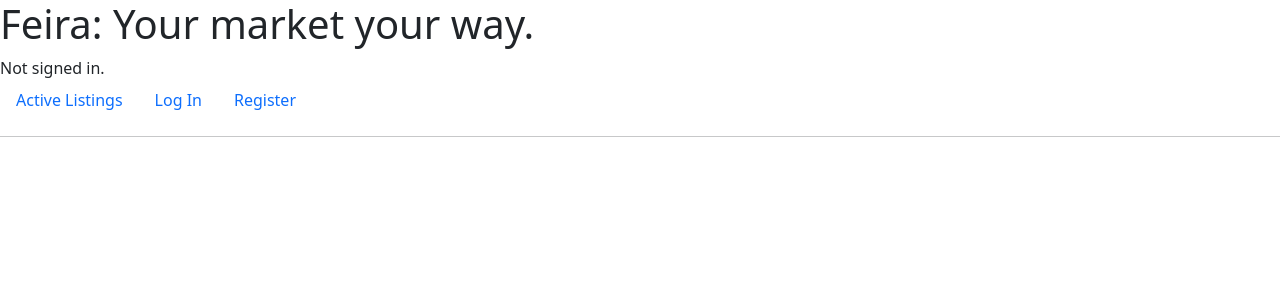
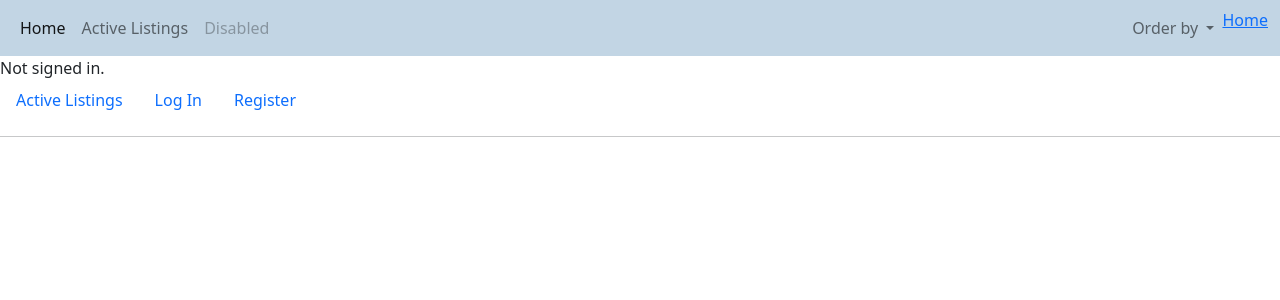
Before and after one commit to fmstam/feira, a Django app: page / in a window 1280 px wide. Shown: the top 300 px of the page. Run offline with Django 3.2, Linux system fonts and the light colour scheme.

Commit message:
working on layout

```diff
--- a/feira/templates/layout.html
+++ b/feira/templates/layout.html
@@ -9,11 +9,61 @@
         <meta charset="utf-8">
         <meta name="viewport" content="width=device-width, initial-scale=1.0">
         <!--Bootstrap CSS-->
-        <link rel="stylesheet" <link href="https://cdn.jsdelivr.net/npm/bootstrap@5.1.3/dist/css/bootstrap.min.css" rel="stylesheet" integrity="sha384-1BmE4kWBq78iYhFldvKuhfTAU6auU8tT94WrHftjDbrCEXSU1oBoqyl2QvZ6jIW3" crossorigin="anonymous">
-        <!-- <link href="{% static 'auctions/styles.css' %}" rel="stylesheet"> -->
-    </head>
+        <!-- CSS only -->
+        <link href="https://cdn.jsdelivr.net/npm/bootstrap@5.1.3/dist/css/bootstrap.min.css" rel="stylesheet" integrity="sha384-1BmE4kWBq78iYhFldvKuhfTAU6auU8tT94WrHftjDbrCEXSU1oBoqyl2QvZ6jIW3" crossorigin="anonymous">          <link rel="stylesheet" <link href="https://cdn.jsdelivr.net/npm/bootstrap@5.1.3/dist/js/bootstrap.min.css" rel="stylesheet" integrity="sha384-1BmE4kWBq78iYhFldvKuhfTAU6auU8tT94WrHftjDbrCEXSU1oBoqyl2QvZ6jIW3" crossorigin="anonymous">
+        <!-- JavaScript Bundle with Popper -->
+        <script src="https://cdn.jsdelivr.net/npm/bootstrap@5.1.3/dist/js/bootstrap.bundle.min.js" integrity="sha384-ka7Sk0Gln4gmtz2MlQnikT1wXgYsOg+OMhuP+IlRH9sENBO0LRn5q+8nbTov4+1p" crossorigin="anonymous"></script>    </head>
     <body>
-        <h1>Feira: Your market your way.</h1>
+
+        <nav class="navbar navbar-expand-lg navbar-light" style="background-color: #c2d5e4;">
+            <div class="container-fluid">
+              <button class="navbar-toggler" type="button" data-bs-toggle="collapse" data-bs-target="#navbarSubContent" aria-controls="navbarSubContent" aria-expanded="false" aria-label="Toggle navigation">
+                <span class="navbar-toggler-icon"></span>
+              </button>
+
+              <div class="navbar-collapse collapse  left " id="navbarSubContent">
+                <ul class="navbar-nav mb-2 mb-lg-0 me-auto">
+                  <li class="nav-item">
+                    <a class="nav-link active" aria-current="page" href="#">Home</a>
+                  </li>
+                  <li class="nav-item">
+                    <a class="nav-link" href="#">Active Listings</a>
+                  </li>
+                  <li class="nav-item">
+                    <a class="nav-link disabled" href="#" tabindex="-1" aria-disabled="true">Disabled</a>
+                  </li>
+                </ul>
+
+                <ul class="navbar-nav mb-2 mb-lg-0 ms-auto">
+                                    <li class="nav-item dropdown">
+                    <a class="nav-link dropdown-toggle" href="#" id="navbarDropdown" role="button" data-bs-toggle="dropdown" aria-expanded="false">
+                      Order by
+                    </a>
+                    <ul class="dropdown-menu" aria-labelledby="navbarDropdown">
+                      <li><a class="dropdown-item" href="#">Date: new first</a></li>
+                      <li><a class="dropdown-item" href="#">Date: old first</a></li>
+                      <li><hr class="dropdown-divider"></li>
+                      <li><a class="dropdown-item" href="#">Price: lower to higher</a></li>
+                      <li><a class="dropdown-item" href="#">Price: higher to lower</a></li>
+                    </ul>
+                  </li>
+                    <li class="nav-item">
+                      <a class="navbar-link active" aria-current="page" href="#">Home</a>
+                    </li>
+
+                </ul>
+
+                 <!-- <span class="navbar-brand mx-auto">
+                     Feira: your market your way
+                 </span> -->
+                <!-- <form class="d-flex">
+                  <input class="form-control me-2" type="search" placeholder="Search" aria-label="Search">
+                  <button class="btn btn-outline-success" type="submit">Search</button>
+                </form> -->
+              </div>
+            </div>
+          </nav>
+
         <div>
             {% if user.is_authenticated %}
                 Signed in as <strong>{{ user.username }}</strong>.
@@ -35,6 +85,7 @@
 
         </div>
         {% endif %}
+
 
         <ul class="nav">
             <li class="nav-item">
```
